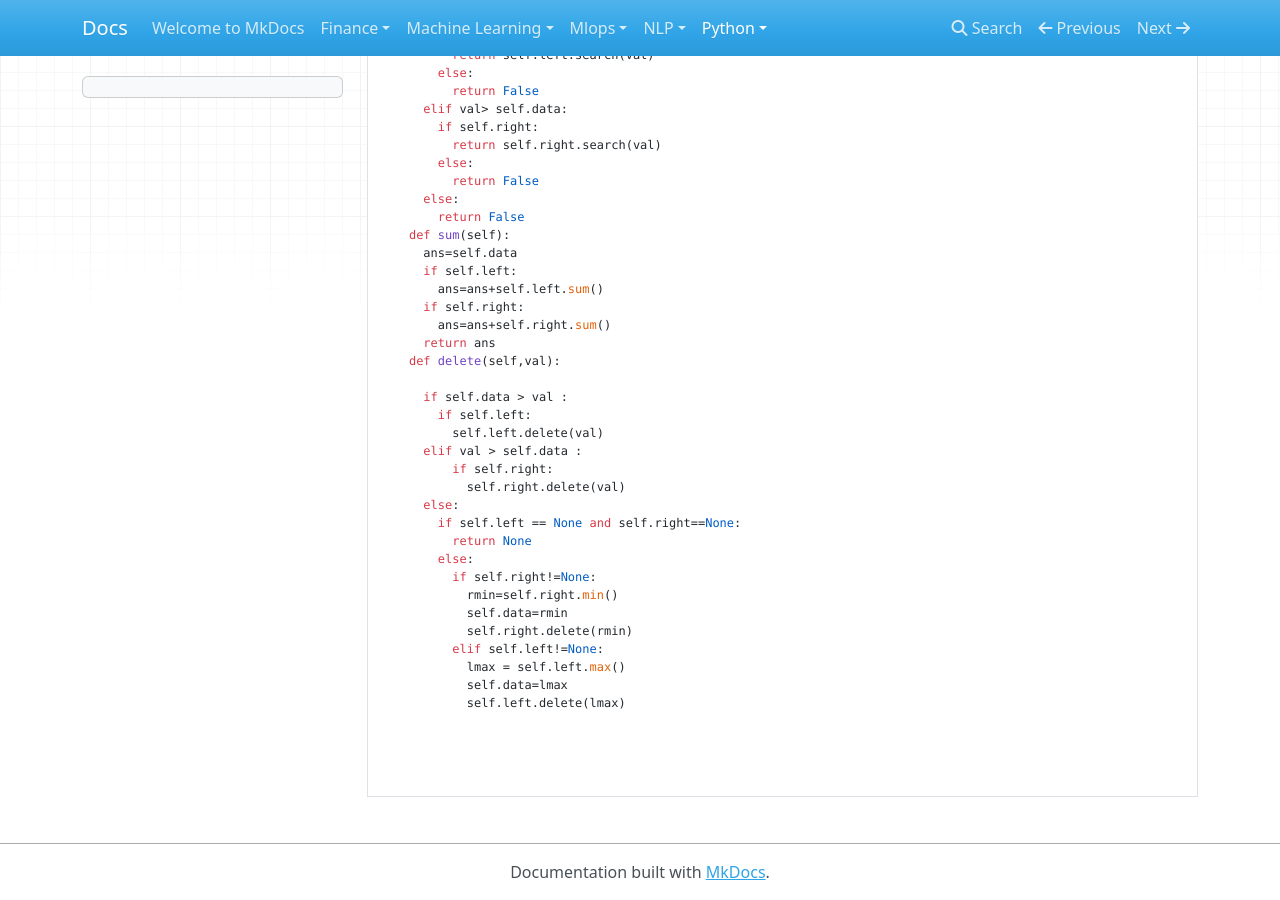
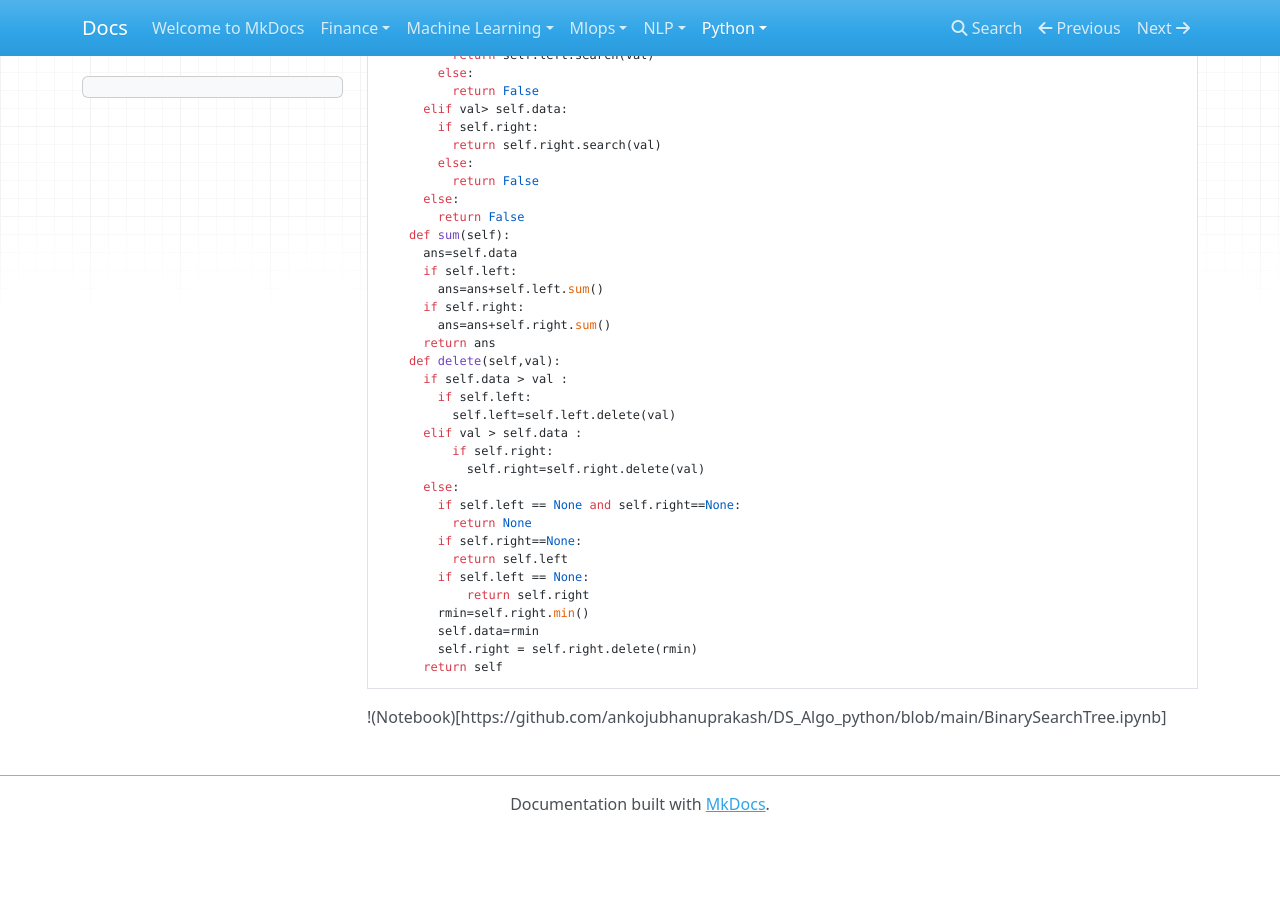
Before and after one commit to ankojubhanuprakash/portfolio_source, an MkDocs documentation site: the page built from docs/Python/BinarySearcTree.md, in a window 1280 px wide and 900 px high, scrolled down 1483 px. Built offline with MkDocs 1.6.1, drawn with Linux system fonts in a browser that asks for light colours; nearby versions of some CDN libraries; after the commit the page ends 2315 px from its top, so only the background shows below that.

Commit message:
added delete function

````diff
--- a/docs/Python/BinarySearcTree.md
+++ b/docs/Python/BinarySearcTree.md
@@ -97,27 +97,22 @@ class BinarySearchTree():
         ans=ans+self.right.sum()
       return ans
     def delete(self,val):
-
       if self.data > val :
         if self.left:
-          self.left.delete(val)
+          self.left=self.left.delete(val)
       elif val > self.data :
           if self.right:
-            self.right.delete(val)
+            self.right=self.right.delete(val)
       else:
         if self.left == None and self.right==None:
           return None
-        else:
-          if self.right!=None:
-            rmin=self.right.min()
-            self.data=rmin
-            self.right.delete(rmin)
-          elif self.left!=None:
-            lmax = self.left.max()
-            self.data=lmax
-            self.left.delete(lmax)
-
-
-
-
+        if self.right==None:
+          return self.left
+        if self.left == None:
+            return self.right
+        rmin=self.right.min()
+        self.data=rmin
+        self.right = self.right.delete(rmin)
+      return self
 ```
+!(Notebook)[https://github.com/ankojubhanuprakash/DS_Algo_python/blob/main/BinarySearchTree.ipynb]
````
